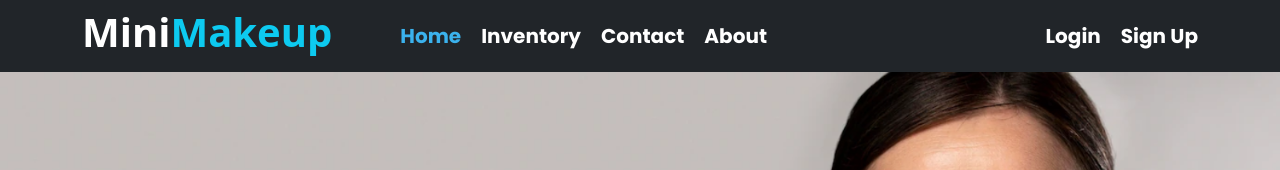
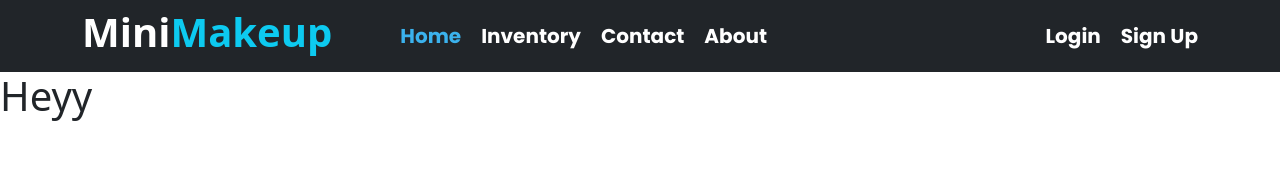
Before and after one commit to azmi0323/minimakeup-client, a React (Create React App) app: page / in a window 1280 px wide. Shown: the top 170 px of the page. Built offline with nearby package versions, Linux system fonts and the light colour scheme; no server answers.

Commit message:
my items show

```diff
--- a/src/Components/Home/Home.js
+++ b/src/Components/Home/Home.js
@@ -3,7 +3,6 @@ import React, { useEffect, useState } from "react";
 import { Link } from "react-router-dom";
 import Products from "../Products/Products";
 import "./Home.css";
-import banner from '../../img/banner.png'
 const Home = () => {
   const [products, setProducts] = useState([]);
   //   loading
@@ -17,8 +16,8 @@ const Home = () => {
   }, [loading]);
   return (
     <div>
-      <div>
-        <img src={banner} className='img-fluid d-block' alt="" />
+      <div className="">
+        <h1>Heyy</h1>
       </div>
       <h1 className="text-center mt-5 fw-bold">Stock <span className="text-info">Products</span></h1>
       <div className="container d-flex justify-content-center">
--- a/src/Components/MyItems/MyItems.js
+++ b/src/Components/MyItems/MyItems.js
@@ -1,6 +1,6 @@
 import axios from "axios";
 import React, { useEffect, useState } from "react";
-import { Card, CardGroup } from "react-bootstrap";
+import { Card } from "react-bootstrap";
 
 const MyItems = () => {
   const [items, setItems] = useState([]);
```
